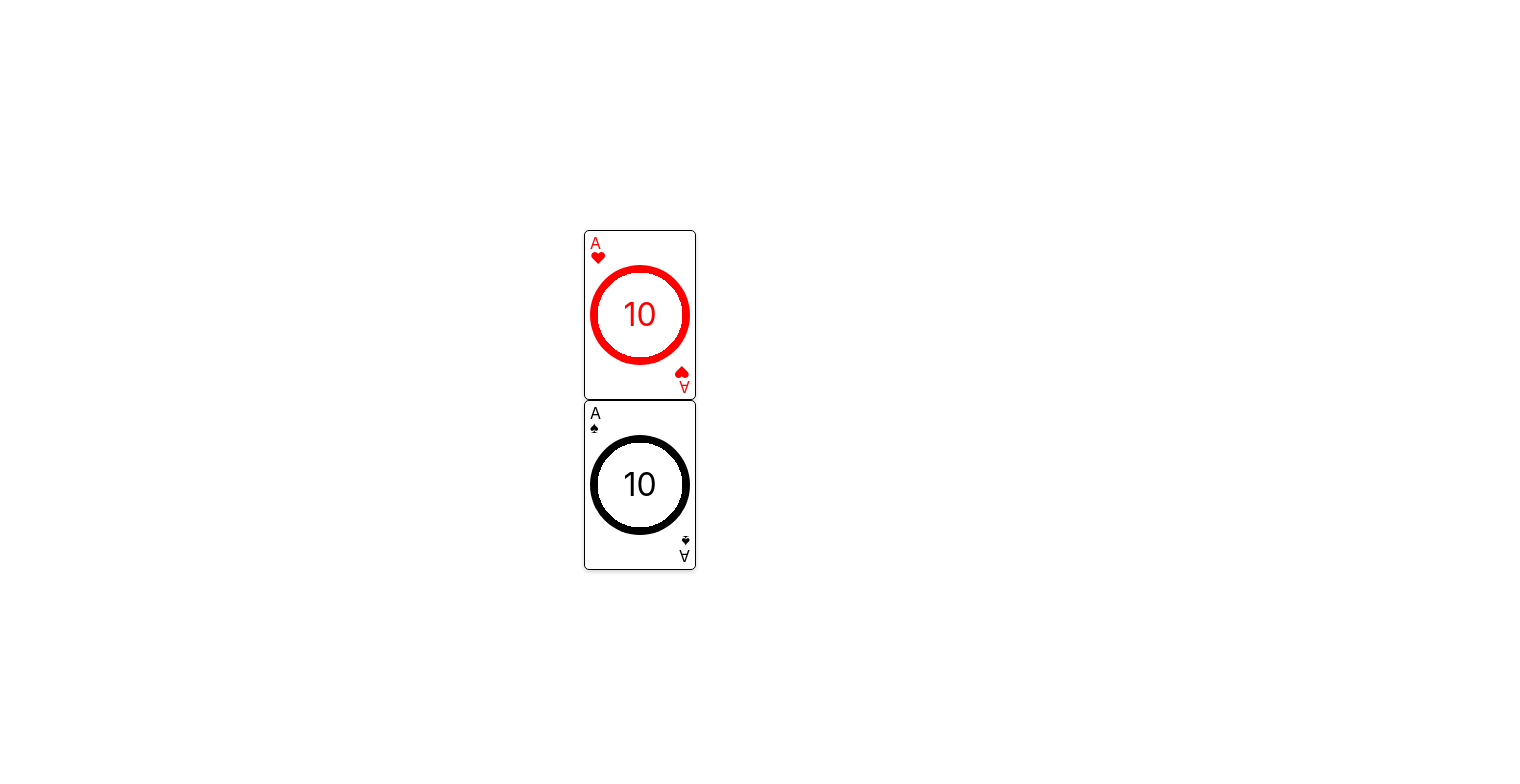
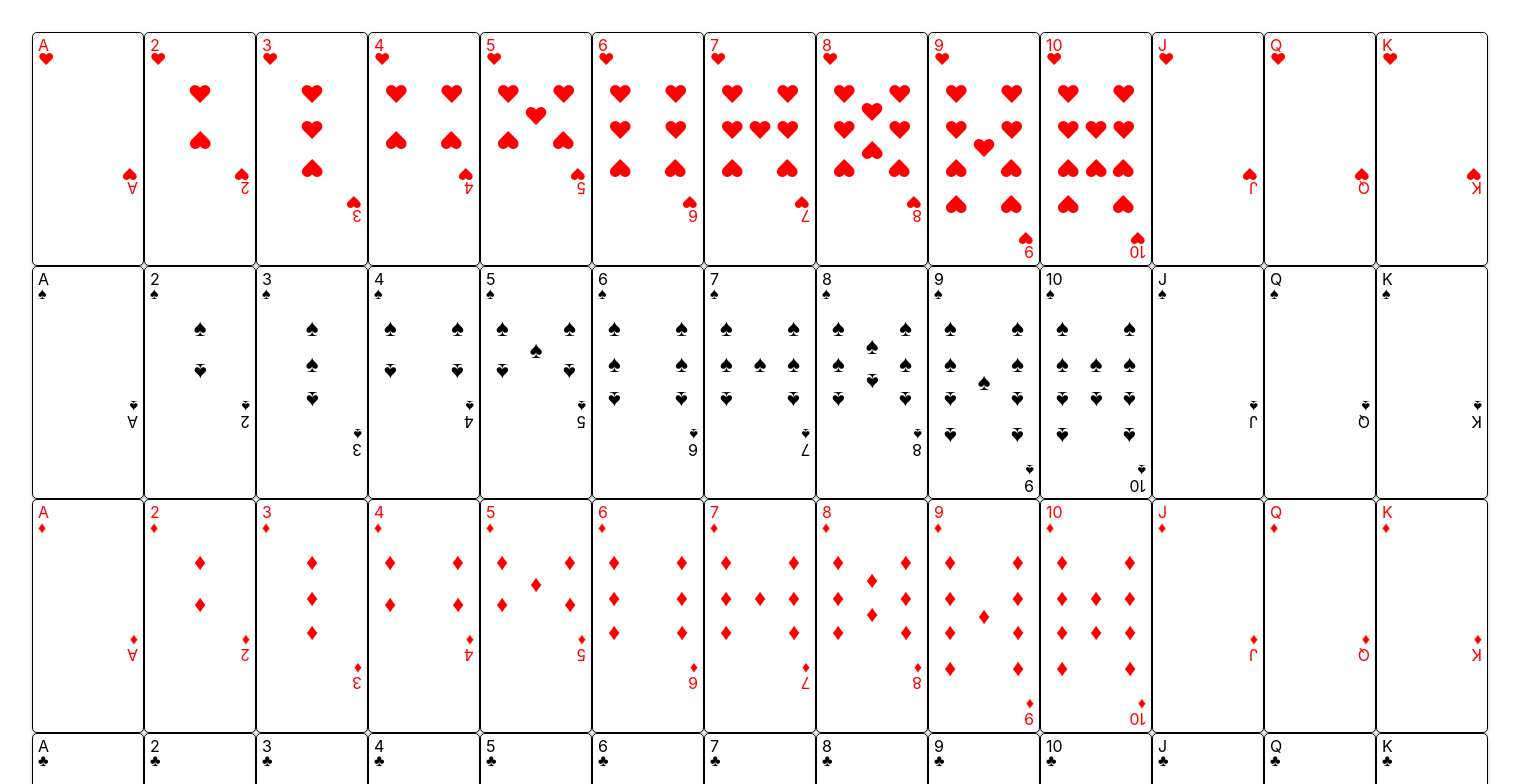
Before and after one commit to TalkingFox/React-Solitaire, a React (Vite) app in the folder react-solitaire/: page / in a window 1280 px wide. Shown: the top 784 px of the page, 1520 px wide, since content can reach past the window. Built offline with nearby package versions, Linux system fonts and the light colour scheme.

Commit message:
Figured out element placement a bit

```diff
--- a/react-solitaire/src/app/App.css
+++ b/react-solitaire/src/app/App.css
@@ -39,3 +39,8 @@
 .read-the-docs {
   color: #888;
 }
+
+.row {
+    display: flex;
+    flex-direction: row;
+}
--- a/react-solitaire/src/app/App.tsx
+++ b/react-solitaire/src/app/App.tsx
@@ -9,8 +9,66 @@ function App() {
     return (
         <>
             <div>
-                <PlayingCard suit={CardSuit.Hearts} text="A" />
-                <PlayingCard suit={CardSuit.Spades} text="A" />
+                <div className='row'>
+                    <PlayingCard suit={CardSuit.Hearts} text="A" />
+                    <PlayingCard suit={CardSuit.Hearts} text="2" />
+                    <PlayingCard suit={CardSuit.Hearts} text="3" />
+                    <PlayingCard suit={CardSuit.Hearts} text="4" />
+                    <PlayingCard suit={CardSuit.Hearts} text="5" />
+                    <PlayingCard suit={CardSuit.Hearts} text="6" />
+                    <PlayingCard suit={CardSuit.Hearts} text="7" />
+                    <PlayingCard suit={CardSuit.Hearts} text="8" />
+                    <PlayingCard suit={CardSuit.Hearts} text="9" />
+                    <PlayingCard suit={CardSuit.Hearts} text="10" />
+                    <PlayingCard suit={CardSuit.Hearts} text="J" />
+                    <PlayingCard suit={CardSuit.Hearts} text="Q" />
+                    <PlayingCard suit={CardSuit.Hearts} text="K" />
+                </div>
+                <div className='row'>
+                    <PlayingCard suit={CardSuit.Spades} text="A" />
+                    <PlayingCard suit={CardSuit.Spades} text="2" />
+                    <PlayingCard suit={CardSuit.Spades} text="3" />
+                    <PlayingCard suit={CardSuit.Spades} text="4" />
+                    <PlayingCard suit={CardSuit.Spades} text="5" />
+                    <PlayingCard suit={CardSuit.Spades} text="6" />
+                    <PlayingCard suit={CardSuit.Spades} text="7" />
+                    <PlayingCard suit={CardSuit.Spades} text="8" />
+                    <PlayingCard suit={CardSuit.Spades} text="9" />
+                    <PlayingCard suit={CardSuit.Spades} text="10" />
+                    <PlayingCard suit={CardSuit.Spades} text="J" />
+                    <PlayingCard suit={CardSuit.Spades} text="Q" />
+                    <PlayingCard suit={CardSuit.Spades} text="K" />
+                </div>
+                <div className='row'>
+                    <PlayingCard suit={CardSuit.Diamonds} text="A" />
+                    <PlayingCard suit={CardSuit.Diamonds} text="2" />
+                    <PlayingCard suit={CardSuit.Diamonds} text="3" />
+                    <PlayingCard suit={CardSuit.Diamonds} text="4" />
+                    <PlayingCard suit={CardSuit.Diamonds} text="5" />
+                    <PlayingCard suit={CardSuit.Diamonds} text="6" />
+                    <PlayingCard suit={CardSuit.Diamonds} text="7" />
+                    <PlayingCard suit={CardSuit.Diamonds} text="8" />
+                    <PlayingCard suit={CardSuit.Diamonds} text="9" />
+                    <PlayingCard suit={CardSuit.Diamonds} text="10" />
+                    <PlayingCard suit={CardSuit.Diamonds} text="J" />
+                    <PlayingCard suit={CardSuit.Diamonds} text="Q" />
+                    <PlayingCard suit={CardSuit.Diamonds} text="K" />
+                </div>
+                <div className='row'>
+                    <PlayingCard suit={CardSuit.Clubs} text="A" />
+                    <PlayingCard suit={CardSuit.Clubs} text="2" />
+                    <PlayingCard suit={CardSuit.Clubs} text="3" />
+                    <PlayingCard suit={CardSuit.Clubs} text="4" />
+                    <PlayingCard suit={CardSuit.Clubs} text="5" />
+                    <PlayingCard suit={CardSuit.Clubs} text="6" />
+                    <PlayingCard suit={CardSuit.Clubs} text="7" />
+                    <PlayingCard suit={CardSuit.Clubs} text="8" />
+                    <PlayingCard suit={CardSuit.Clubs} text="9" />
+                    <PlayingCard suit={CardSuit.Clubs} text="10" />
+                    <PlayingCard suit={CardSuit.Clubs} text="J" />
+                    <PlayingCard suit={CardSuit.Clubs} text="Q" />
+                    <PlayingCard suit={CardSuit.Clubs} text="K" />
+                </div>
             </div>
         </>
     )
--- /dev/null
+++ b/react-solitaire/src/components/playing-card/CardSymbolGenerator.ts
@@ -0,0 +1,25 @@
+import { CardSuit } from "./PlayingCard"
+
+export function GetSymbolAndColorFromSuit(suit: CardSuit): [String, String] {
+    let cardColor = "red";
+    let cardEmoji = "🐰";
+    switch (suit) {
+        case CardSuit.Clubs:
+            cardEmoji = "♣";
+            cardColor = "black";
+            break;
+        case CardSuit.Spades:
+            cardEmoji = "♠";
+            cardColor = "black";
+            break;
+        case CardSuit.Diamonds:
+            cardEmoji = "♦";
+            cardColor = "red";
+            break;
+        case CardSuit.Hearts:
+            cardEmoji = "♥";
+            cardColor = "red";
+            break;
+    }
+    return [cardEmoji, cardColor]
+}
--- a/react-solitaire/src/components/playing-card/PlayingCard.css
+++ b/react-solitaire/src/components/playing-card/PlayingCard.css
@@ -30,54 +30,6 @@
     transform: rotate(180deg);
 }
 
-.card-center {
-    min-width: 100px;
-    min-height: 100px;
-    display: grid;
-}
-
-.card-center>span {
-    text-align: center;
-    height: 100%;
-    width: 100%;
-    display: inline-block;
-    grid-column: 1;
-    grid-row: 1;
-}
-
-.card-backdrop-black {
-    display: flex;
-    justify-content: center;
-    align-items: center;
-    font-family: sans-serif;
-    color: #fff;
-    height: 100%;
-    width: 100%;
-    border-radius: 50%;
-    background: radial-gradient(ellipse at center,
-            rgba(255, 113, 12, 0) 60%,
-            rgba(0, 0, 0, 1) 51.5%);
-}
-
-.card-backdrop-red {
-    display: flex;
-    justify-content: center;
-    align-items: center;
-    font-family: sans-serif;
-    color: #fff;
-    height: 100%;
-    width: 100%;
-    border-radius: 50%;
-    background: radial-gradient(ellipse at center,
-            rgba(255, 113, 12, 0) 60%,
-            rgba(255, 0, 0, 1) 51.5%);
-}
-
-.layer-sibling {
-    grid-row: 1;
-    grid-column: 1;
-}
-
 .value-parent {
     display: table;
 }
--- a/react-solitaire/src/components/playing-card/PlayingCard.tsx
+++ b/react-solitaire/src/components/playing-card/PlayingCard.tsx
@@ -1,3 +1,5 @@
+import CardCenter from './card-center/CardCenter'
+import { GetSymbolAndColorFromSuit } from './CardSymbolGenerator'
 import './PlayingCard.css'
 
 export enum CardSuit {
@@ -9,50 +11,26 @@ export enum CardSuit {
 
 interface Card {
     suit: CardSuit,
-    text: String
+    text: string,
 }
 
 function PlayingCard({ suit, text }: Card) {
-    let cardColor = "red";
-    let cardEmoji = "🐰";
-    switch (suit) {
-        case CardSuit.Clubs:
-            cardEmoji = "♣";
-            cardColor = "black";
-            break;
-        case CardSuit.Spades:
-            cardEmoji = "♠";
-            cardColor = "black";
-            break;
-        case CardSuit.Diamonds:
-            cardEmoji = "♦";
-            cardColor = "red";
-            break;
-        case CardSuit.Hearts:
-            cardEmoji = "♥";
-            cardColor = "red";
-            break;
+    const [cardSymbol, cardColor] = GetSymbolAndColorFromSuit(suit)
+    let numberOfElements = Number(text);
+    if (isNaN(numberOfElements)) {
+        numberOfElements = 1
     }
-
-
-
     const cardClasses = `card suit-${cardColor}`
-    const backdropClass = `card-backdrop-${cardColor} layer-sibling`
     return (
         <>
             <div className={cardClasses}>
                 <div className="card-header">
                     <span>{text}</span>
-                    <span>{cardEmoji}</span>
+                    <span>{cardSymbol}</span>
                 </div>
-                <div className='card-center'>
-                    <span className={backdropClass}></span>
-                    <div className='value-parent layer-sibling'>
-                        <span className='card-value'>10</span>
-                    </div>
-                </div>
+                <CardCenter symbol={cardSymbol} numberOfElements={numberOfElements} />
                 <div className="card-footer">
-                    <span>{cardEmoji}</span>
+                    <span>{cardSymbol}</span>
                     <span>{text}</span>
                 </div>
             </div>
--- /dev/null
+++ b/react-solitaire/src/components/playing-card/card-center/CardCenter.css
@@ -0,0 +1,48 @@
+.card-center {
+    min-width: 100px;
+    min-height: 100px;
+    display: flex;
+    justify-content: space-between;
+    box-sizing: border-box;
+    padding: 10px 10px 10px 10px;
+}
+
+.card-center--centered {
+    justify-content: center !important;
+}
+
+.card-center>span {
+    text-align: center;
+    height: 100%;
+    width: 100%;
+    display: inline-block;
+    grid-column: 1;
+    grid-row: 1;
+}
+
+.card-column {
+    display: flex;
+    flex-direction: column;
+    font-size: 1.5em;
+    justify-content: space-between;
+}
+
+.card-column--centered {
+    justify-content: center !important;
+}
+
+.card-symbol-big {
+    flex-grow: 0.2;
+}
+
+.card-column span:last-of-type {
+    transform: rotate(180deg);
+}
+
+.card-column span:first-of-type {
+    transform: rotate(0deg);
+}
+
+.card-symbol-rotated {
+    transform: rotate(180deg);
+}
--- /dev/null
+++ b/react-solitaire/src/components/playing-card/card-center/CardCenter.tsx
@@ -0,0 +1,74 @@
+import './CardCenter.css'
+
+interface CardFace {
+    symbol: String,
+    color?: String,
+    face?: String,
+    numberOfElements: number
+}
+
+interface Column {
+    class: string,
+    elementCount: number,
+    elementClass?: string,
+    applyClassToSecondHalf?: boolean
+}
+
+function CardCenter({ symbol, color, face, numberOfElements }: CardFace) {
+    let columns: Column[] = []
+    switch (numberOfElements) {
+        case 2:
+        case 3:
+            columns.push({ class: 'card-column', elementCount: numberOfElements })
+            break;
+        case 4:
+        case 6:
+            columns.push({ class: 'card-column', elementCount: numberOfElements / 2 });
+            columns.push({ class: 'card-column', elementCount: numberOfElements / 2 });
+            break;
+        case 5:
+        case 7:
+        case 9:
+            columns.push({ class: 'card-column', elementCount: Math.floor(numberOfElements / 2) , elementClass:'card-symbol-rotated', applyClassToSecondHalf: true})
+            columns.push({ class: 'card-column card-column--centered', elementCount: 1 })
+            columns.push({ class: 'card-column', elementCount: Math.floor(numberOfElements / 2) , elementClass:'card-symbol-rotated', applyClassToSecondHalf: true})
+            break;
+        case 8:
+        case 10:
+            columns.push({ class: 'card-column', elementCount: Math.floor((numberOfElements - 1) / 2), elementClass:'card-symbol-rotated', applyClassToSecondHalf: true })
+            columns.push({ class: 'card-column card-column--centered', elementCount: 2, elementClass:'card-symbol-big' })
+            columns.push({ class: 'card-column', elementCount: Math.floor((numberOfElements - 1) / 2), elementClass:'card-symbol-rotated', applyClassToSecondHalf: true })
+            break;
+    }
+
+    let parentClassName = 'card-center';
+    if (columns.length == 1) {
+        parentClassName += ' card-center--centered';
+    }
+
+    return (
+        <>
+            <div className={parentClassName}>
+                {
+                    columns.map(column => {
+                        return (
+                            <div className={column.class}>
+                                {
+                                    [...Array(column.elementCount)].map((_, index) => {
+                                        let className = '';
+                                        if (column.applyClassToSecondHalf && index >= Math.ceil(column.elementCount / 2)) {
+                                            className = column.elementClass ?? '';
+                                        }
+                                        return (<span className={className}>{symbol}</span>)
+                                    })
+                                }
+                            </div>
+                        )
+                    })
+                }
+            </div>
+        </>
+    )
+}
+
+export default CardCenter
```
